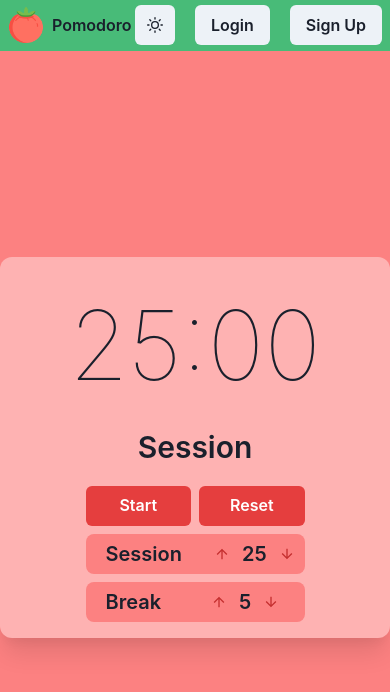
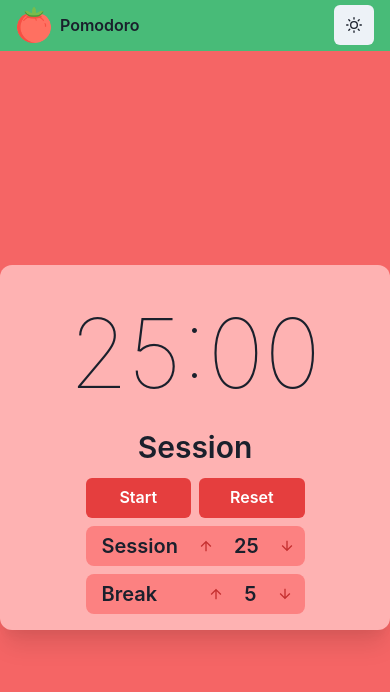
Before and after one commit to khoaHyh/pomodomo, a React (Create React App) app: page / in a window 390 px wide. Shown: the top 692 px of the page. Built offline with nearby package versions, Linux system fonts and the light colour scheme.

Commit message:
styling clean up

```diff
--- a/src/App.js
+++ b/src/App.js
@@ -15,7 +15,7 @@ function App() {
     <ChakraProvider theme={theme} >
       <Flex direction='column' align='center' justify='center'>
         <Navbar />
-        <Flex direction='column' align='center' justify='center' w='100%' h='94vh' bg='red.300'>
+        <Flex direction='column' align='center' justify='center' w='100%' h='94vh' bg='red.400'>
           <Pomodoro />
         </Flex>
       </Flex>
--- a/src/components/Navbar.js
+++ b/src/components/Navbar.js
@@ -3,23 +3,25 @@ import { SunIcon } from '@chakra-ui/icons'
 import { useMediaQuery } from '@chakra-ui/react'
 export const Navbar = (props) => {
 
-    const [isMobile] = useMediaQuery("(min-width:368px)")
+    const [isMobile] = useMediaQuery("(min-width:800px)")
     console.log(isMobile)
     return (
 
         <Flex w="100vw" bg='green.400' h="6vh" justify="center" align="center" box-shadow='xl'
-            fontSize={['md', 'lg', 'xl', 'xl']}
-            boxShadow='md'
-            p={2}>
-            <Stack isInline align='center' >
+            fontSize={['md', 'xl', 'xl', 'xl']}
+            boxShadow='md'>
+            {/* LOGO */}
+            <Stack isInline align='center' px='4' as='button'>
                 <Image align='center' boxSize={['36px', '48px', '48px', '48px']} fallbackSrc='./images/tomato.png' />
                 <Box fontWeight='semibold'>Pomodoro</Box>
             </Stack>
-            <Flex w={['100vw', '100vw', '80vw', '80vw']} justify='end' align='center'>
+            {/* BUTTONS */}
+            <Flex w={['100vw', '100vw', '80vw', '80vw']} justify='end' align='center' px='4'>
                 <Stack spacing='5' isInline align='center' >
                     <IconButton position='relative' icon={<SunIcon />}></IconButton>
-                    <Button position='relative'>Login</Button>
-                    <Button position='relative'> Sign Up</Button>
+                    {/* LOGIN/SIGNUP */}
+                    {isMobile && <Button position='relative'>Login</Button>}
+                    {isMobile && <Button position='relative'> Sign Up</Button>}
                 </Stack>
             </Flex>
         </Flex>
--- a/src/components/Pomodoro.js
+++ b/src/components/Pomodoro.js
@@ -116,7 +116,7 @@ const Pomodoro = () => {
 
 
     return (
-        <Box bg="red.200" boxShadow="xl" alignContent="center" p={4} width={["100%", "70%", "50%", "35%"]} rounded="xl" overflow="hidden">
+        <Box bg="red.200" boxShadow="xl" alignContent="center" p={4} width={["100%", "80%", "60%", '45%', "35%"]} rounded="xl" overflow="hidden">
             {/* TIMER DISPLAY  */}
             <Stack align="center"  >
                 <Box>
--- a/src/components/pomoUtils/Interval.js
+++ b/src/components/pomoUtils/Interval.js
@@ -10,18 +10,18 @@ export const Interval = (props) => {
     return (
         <HStack bg='red.300' rounded='lg' width='219px'>
             <Box w='50%'>
-                <Text id="break-label" as='h1' fontSize="xl" fontWeight='semibold' mx='3' pl='2' >
+                <Text id="break-label" as='h1' fontSize="xl" fontWeight='semibold' pl='4' >
                     {props.timeTitle}
                         </Text>
             </Box>
-            <Box w='50%'>
+            <Box >
                 <ButtonGroup isAttached >
                     <IconButton icon={<ArrowUpIcon />}
                         aria-label="break-increment"
                         colorScheme="red"
                         variant="ghost"
                         id="break-increment" onClick={() => { breakTime(true) }} ></IconButton>
-                    <Box alignSelf='center'>
+                    <Box alignSelf='center' px='2'>
                         <Text id="break-length"
                             fontSize='xl'
                             fontWeight='semibold'
--- a/src/components/pomoUtils/TimerDisplay.js
+++ b/src/components/pomoUtils/TimerDisplay.js
@@ -4,9 +4,9 @@ import { Box, Divider, Text } from "@chakra-ui/react";
 export const TimerDisplay = (props) => {
     return (
         <Box textAlign="center" minW='219px'>
-            <Text  fontWeight='hairline' fontSize='8xl' id="time-left" > {props.minuteHandle + ":" + props.secondsHandle}</Text>
-            <Box >
-                <Text my="2" fontWeight="semibold" fontSize='3xl' id="timer-label">{props.sessionType} </Text>
+            <Text fontWeight='hairline' fontSize='8xl' id="time-left" > {props.minuteHandle + ":" + props.secondsHandle}</Text>
+            <Box>
+                <Text fontWeight="semibold" fontSize='3xl' id="timer-label">{props.sessionType} </Text>
             </Box>
 
         </Box>
```
